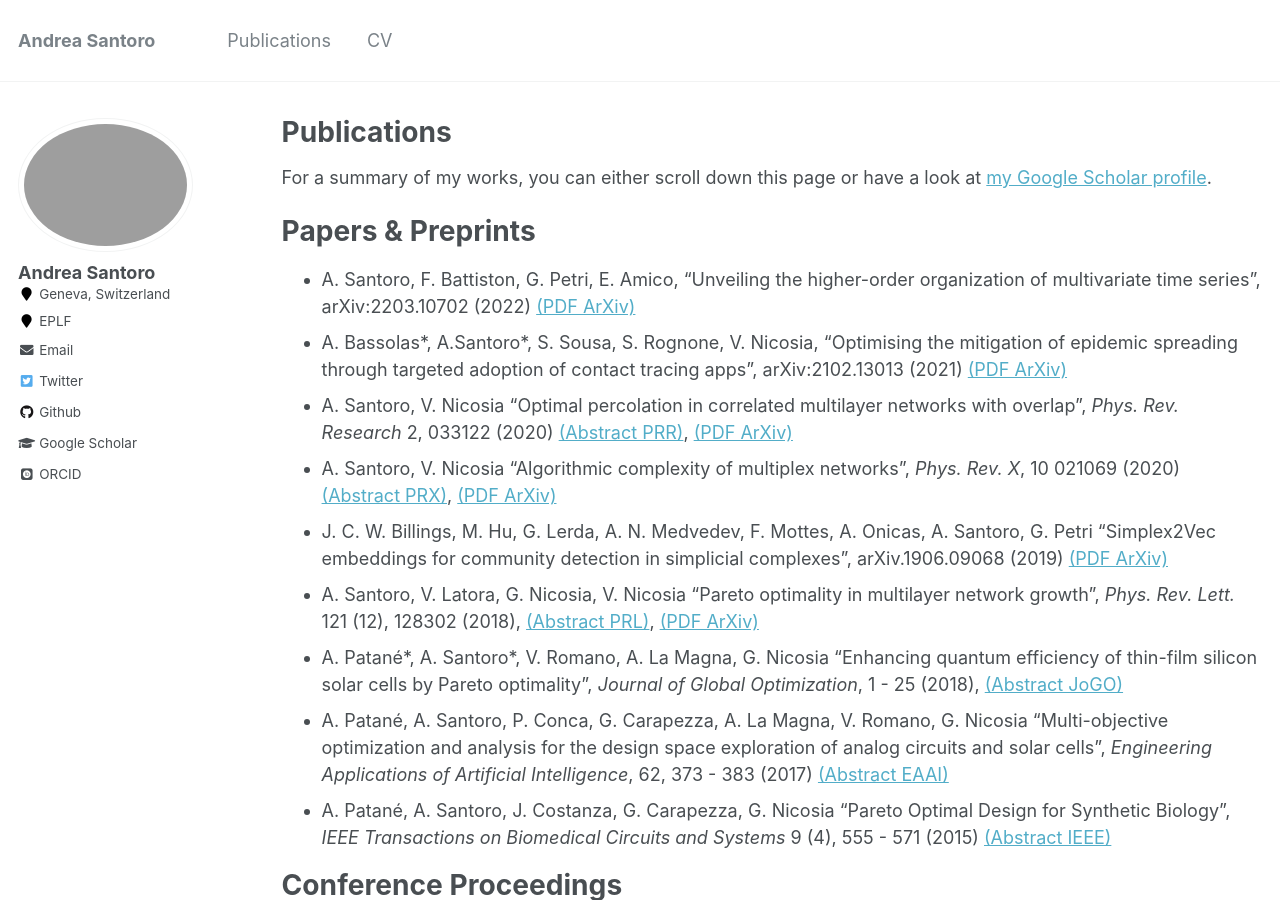
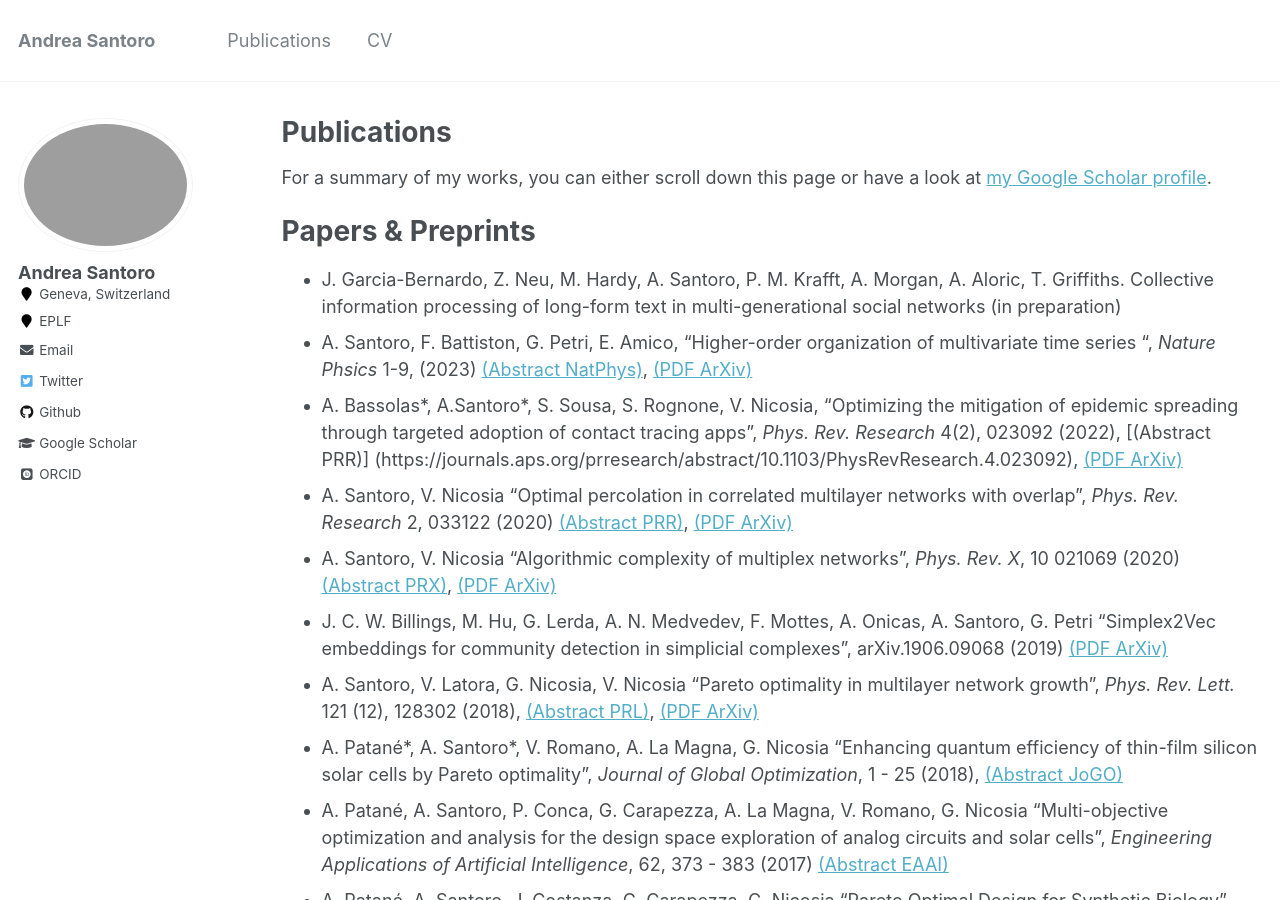
Before and after one commit to andresantoro/andresantoro.github.io, a Jekyll site: the page built from _pages/publications.md, in a window 1280 px wide and 900 px high. Built offline with Jekyll 4.4.1, drawn with Linux system fonts in a browser that asks for light colours; some web fonts are replaced.

Commit message:
Add files via upload

```diff
--- a/_pages/publications.md
+++ b/_pages/publications.md
@@ -9,9 +9,10 @@ For a summary of my works, you can either scroll down this page or have a look a
 
 Papers & Preprints
 ======
-* A. Santoro, F. Battiston, G. Petri, E. Amico, "Unveiling the higher-order organization of multivariate time series", 	arXiv:2203.10702 (2022) [(PDF ArXiv)](https://arxiv.org/abs/2203.10702)
-* A. Bassolas\*, A.Santoro\*, S. Sousa, S. Rognone, V. Nicosia, "Optimising the mitigation of epidemic spreading through targeted adoption of contact
-tracing apps",	arXiv:2102.13013 (2021) [(PDF ArXiv)](https://arxiv.org/abs/2102.13013)
+* J. Garcia-Bernardo, Z. Neu, M. Hardy, A. Santoro, P. M. Krafft, A. Morgan, A. Aloric, T. Griffiths. Collective information processing of long-form text in multi-generational social
+networks (in preparation)
+* A. Santoro, F. Battiston, G. Petri, E. Amico, "Higher-order organization of multivariate time series ", *Nature Phsics* 1-9, (2023) [(Abstract NatPhys)](https://www.nature.com/articles/s41567-022-01852-0), [(PDF ArXiv)](https://arxiv.org/abs/2203.10702)
+* A. Bassolas\*, A.Santoro\*, S. Sousa, S. Rognone, V. Nicosia, "Optimizing the mitigation of epidemic spreading through targeted adoption of contact tracing apps", *Phys. Rev. Research* 4(2), 023092 (2022), [(Abstract PRR)] (https://journals.aps.org/prresearch/abstract/10.1103/PhysRevResearch.4.023092), [(PDF ArXiv)](https://arxiv.org/abs/2102.13013)
 * A. Santoro, V. Nicosia "Optimal percolation in correlated multilayer networks with overlap", *Phys. Rev. Research* 2, 033122 (2020) [(Abstract PRR)](https://journals.aps.org/prresearch/abstract/10.1103/PhysRevResearch.2.033122), [(PDF ArXiv)](https://arxiv.org/abs/1910.04783)
 * A. Santoro, V. Nicosia "Algorithmic complexity of multiplex networks", *Phys. Rev. X*, 10 021069 (2020) [(Abstract PRX)](https://journals.aps.org/prx/abstract/10.1103/PhysRevX.10.021069), [(PDF ArXiv)](https://arxiv.org/abs/1903.08049)
 * J. C. W. Billings, M. Hu, G. Lerda, A. N. Medvedev, F. Mottes, A. Onicas, A. Santoro, G. Petri "Simplex2Vec embeddings for community detection in simplicial complexes", arXiv.1906.09068 (2019) [(PDF ArXiv)](https://arxiv.org/abs/1906.09068)
```
Also changed, not shown: _pages/about.md (+3 -3 lines), _pages/cv.md (+6 -5 lines).
